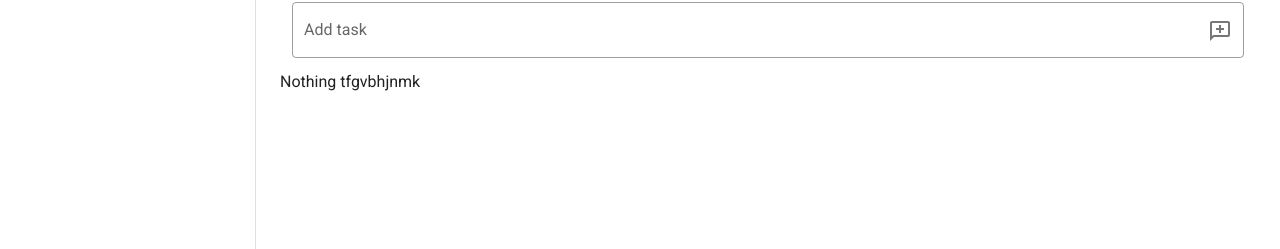
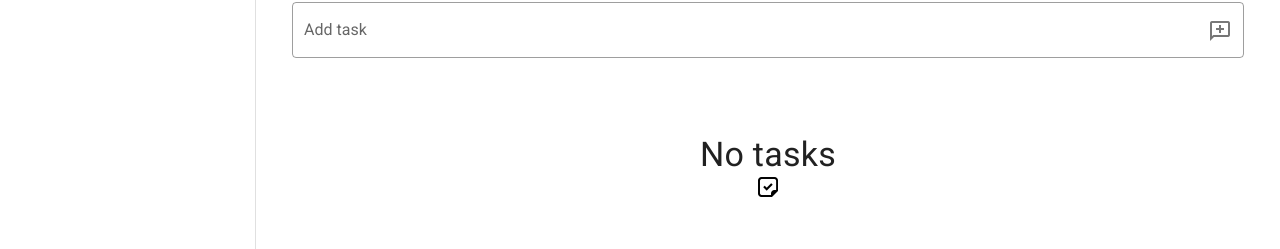
Before and after one commit to GarlicBuns19/vuetify-todo, a Vue app: page /#/ in a window 1280 px wide. Shown: the part 198-447 px from the top of the page. Built offline with nearby package versions, Linux system fonts and the light colour scheme.

Commit message:
NO tasks

```diff
--- a/src/views/Todo.vue
+++ b/src/views/Todo.vue
@@ -41,7 +41,12 @@
         <v-divider></v-divider>
       </div>
     </div>
-    <div v-if="tasks == ''">Nothing tfgvbhjnmk</div>
+    <div v-if="tasks == ''" class="text-center">
+      <div class="mt-16">
+        <h3 class="display-1">No tasks</h3>
+        <v-icon class="black--text">mdi-sticker-check-outline</v-icon>
+      </div>
+    </div>
   </section>
 </template>
 
@@ -50,7 +55,7 @@ export default {
   data() {
     return {
       newTask: "",
-      tasks: ''
+      tasks: "",
     };
   },
   methods: {
@@ -59,15 +64,15 @@ export default {
       task.done = !task.done;
     },
     addTask() {
-      let newTask = this.newTask;
-      if(this.tasks == ''){
-        this.tasks = []
+      let newTask = {
+        id: this.tasks.length + 1,
+        title: `${this.newTask}`,
+        done: false,
+      };
+      if (this.tasks == "") {
+        this.tasks = [];
       }
-      this.tasks.push({
-        id: this.tasks.length + 1,
-        title: `${newTask}`,
-        done: false,
-      });
+      this.tasks.push(newTask);
       this.newTask = "";
     },
     deleteTodo(id) {
```
